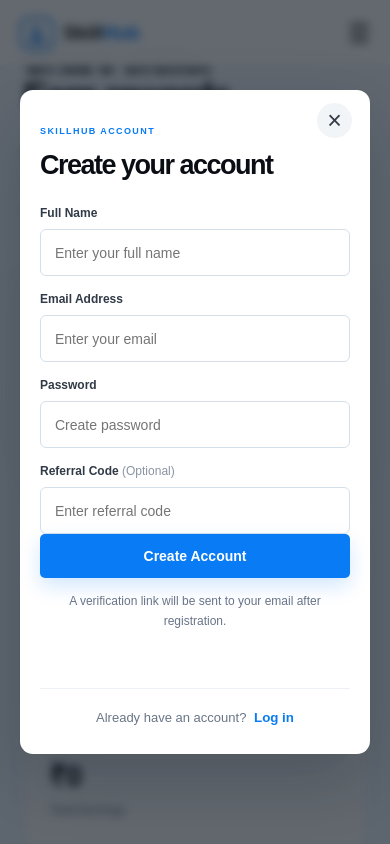
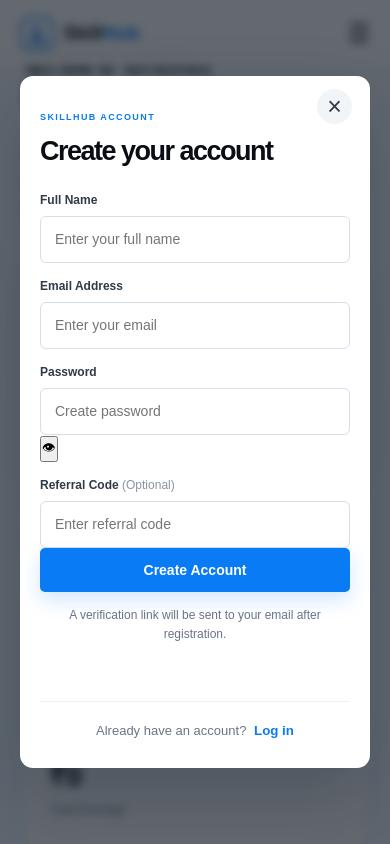
Before and after one commit to ashfaqekhan124-bot/SkillHub, a website with bundled scripts: page index.html in a window 390 px wide. Both pictures are taken after a click on the button "Copy Link". Shown: the part 3744-4588 px from the top of the page. Built offline with nearby package versions, Linux system fonts and the light colour scheme; no server answers.

Commit message:
Update index.html

```diff
--- a/index.html
+++ b/index.html
@@ -1099,16 +1099,30 @@
 
                 <!-- PASSWORD -->
 
+
                 <label>
                     Password
                 </label>
 
+                <div class="password-field">
 
-                <input
-                    type="password"
-                    id="password"
-                    placeholder="Create password"
-                    autocomplete="new-password">
+                    <input
+                        type="password"
+                        id="password"
+                        placeholder="Create password"
+                        autocomplete="new-password">
+
+                    <button
+                        type="button"
+                        class="password-toggle"
+                        id="passwordToggle"
+                        aria-label="Show password">
+
+                        👁
+
+                    </button>
+
+                </div>
 
 
 
```
